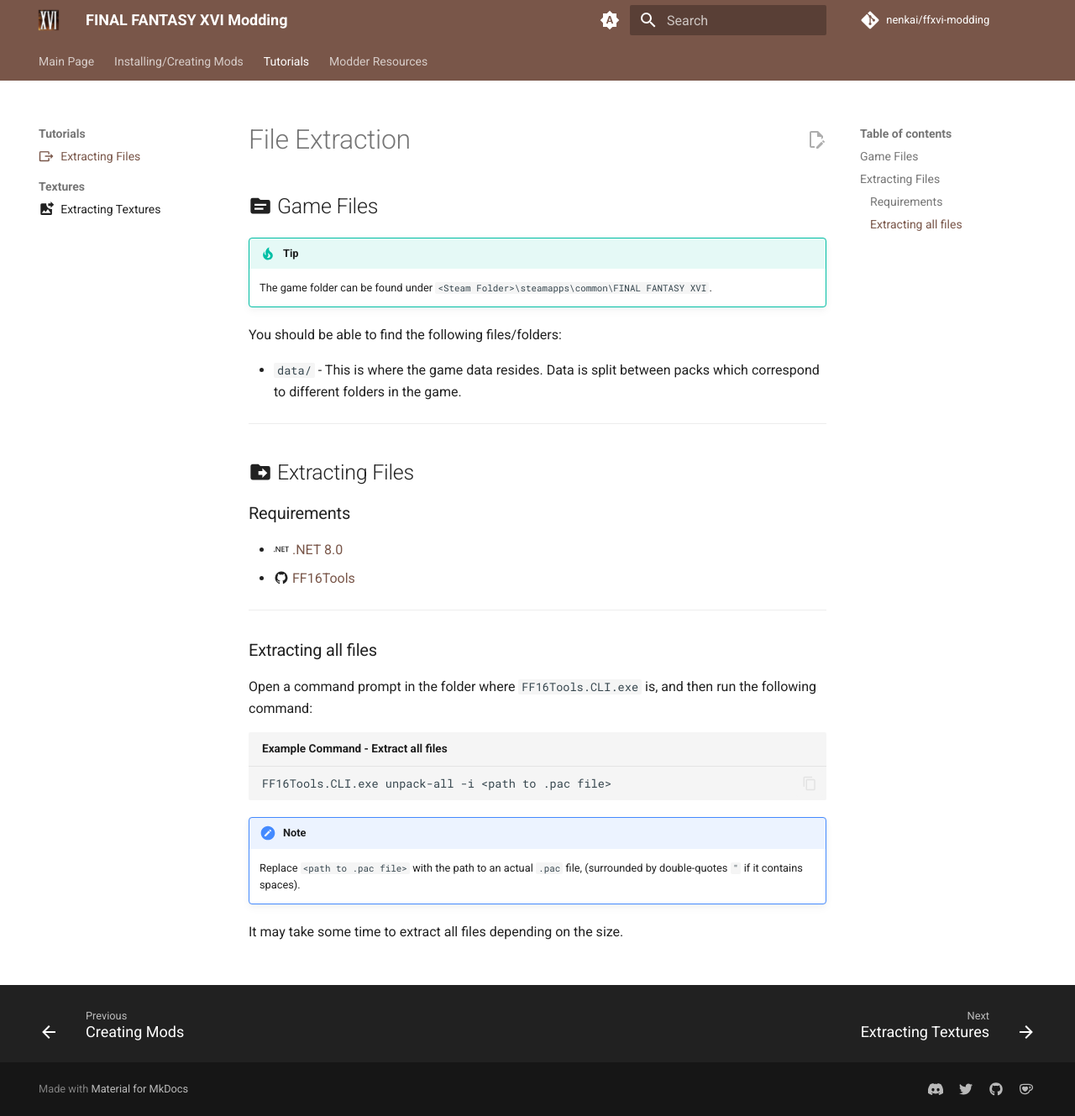
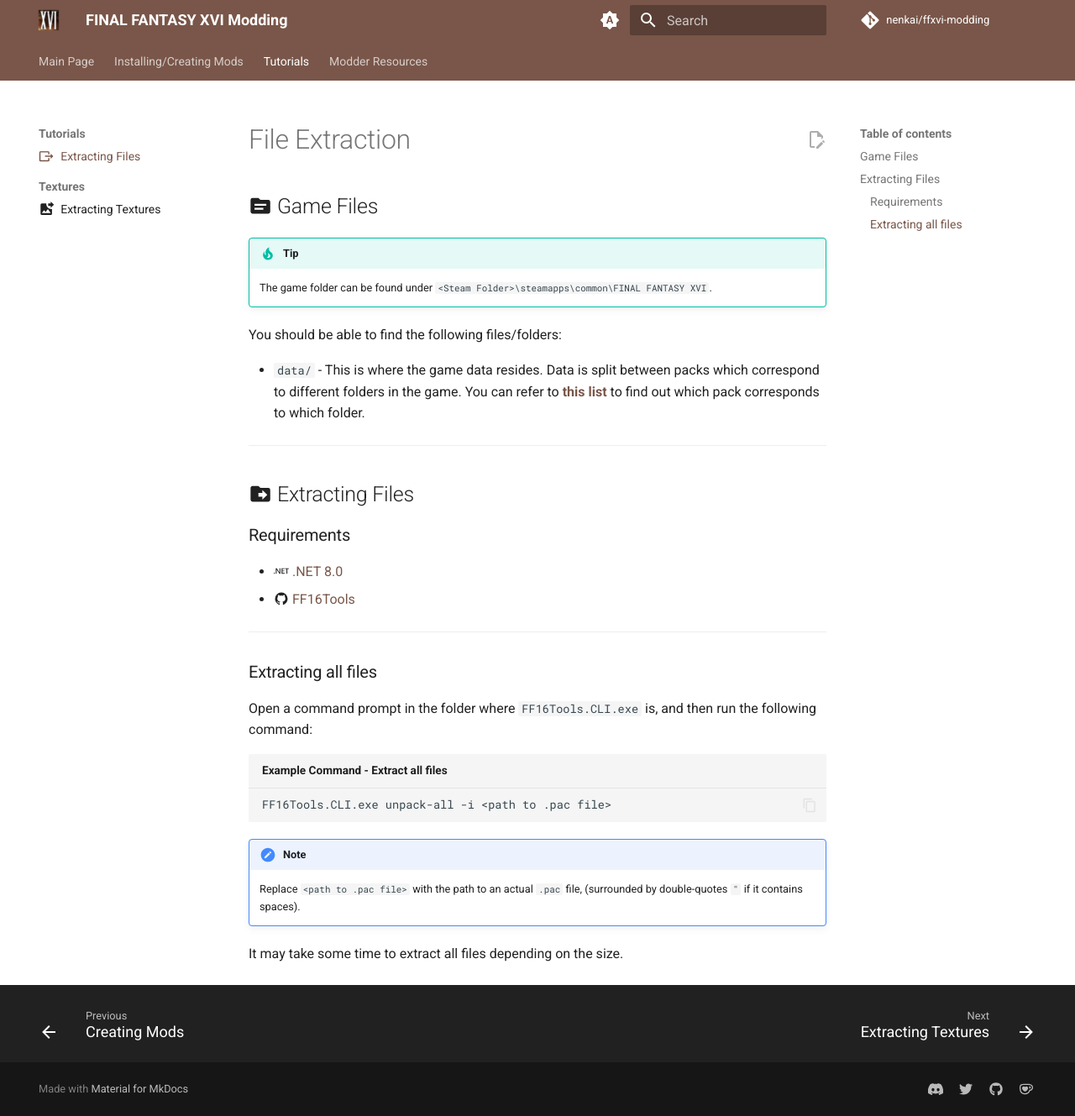
Before and after one commit to Nenkai/ffxvi-modding, an MkDocs documentation site: the page built from docs/tutorials/file_extraction.md, in a window 1280 px wide and 1329 px high. Shown: the whole window at 84% size. Built offline with MkDocs 1.6.1 and Material for MkDocs 9.7.7, drawn with Linux system fonts in a browser that asks for light colours; comment, search, counter and statistics services are not loaded.

Commit message:
Assets paths link

```diff
--- a/docs/tutorials/file_extraction.md
+++ b/docs/tutorials/file_extraction.md
@@ -11,7 +11,7 @@
 
 You should be able to find the following files/folders:
 
-* `data/` - This is where the game data resides. Data is split between packs which correspond to different folders in the game.
+* `data/` - This is where the game data resides. Data is split between packs which correspond to different folders in the game. You can refer to **[this list](../resources/asset_paths.md)** to find out which pack corresponds to which folder.
 
 ---
 
```
